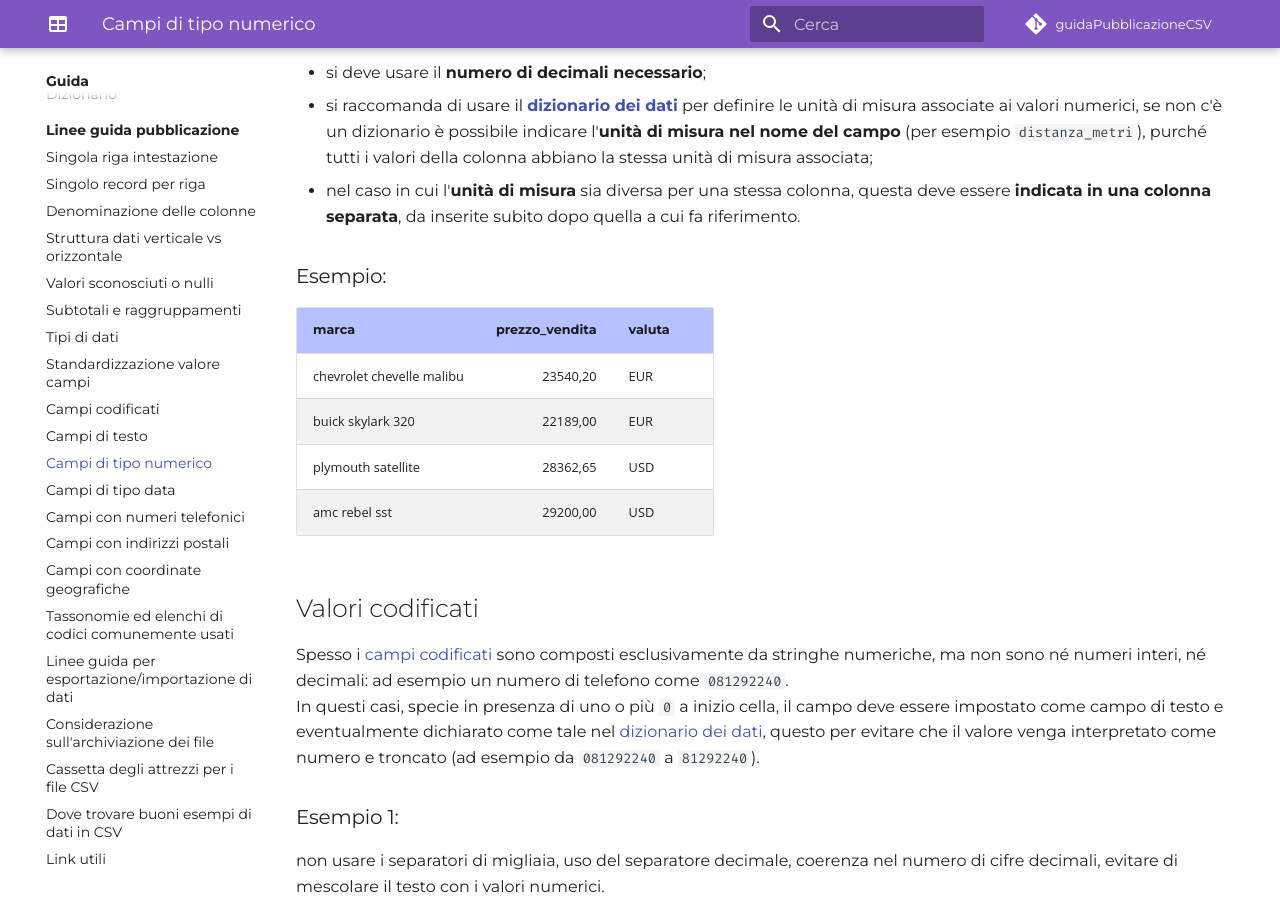
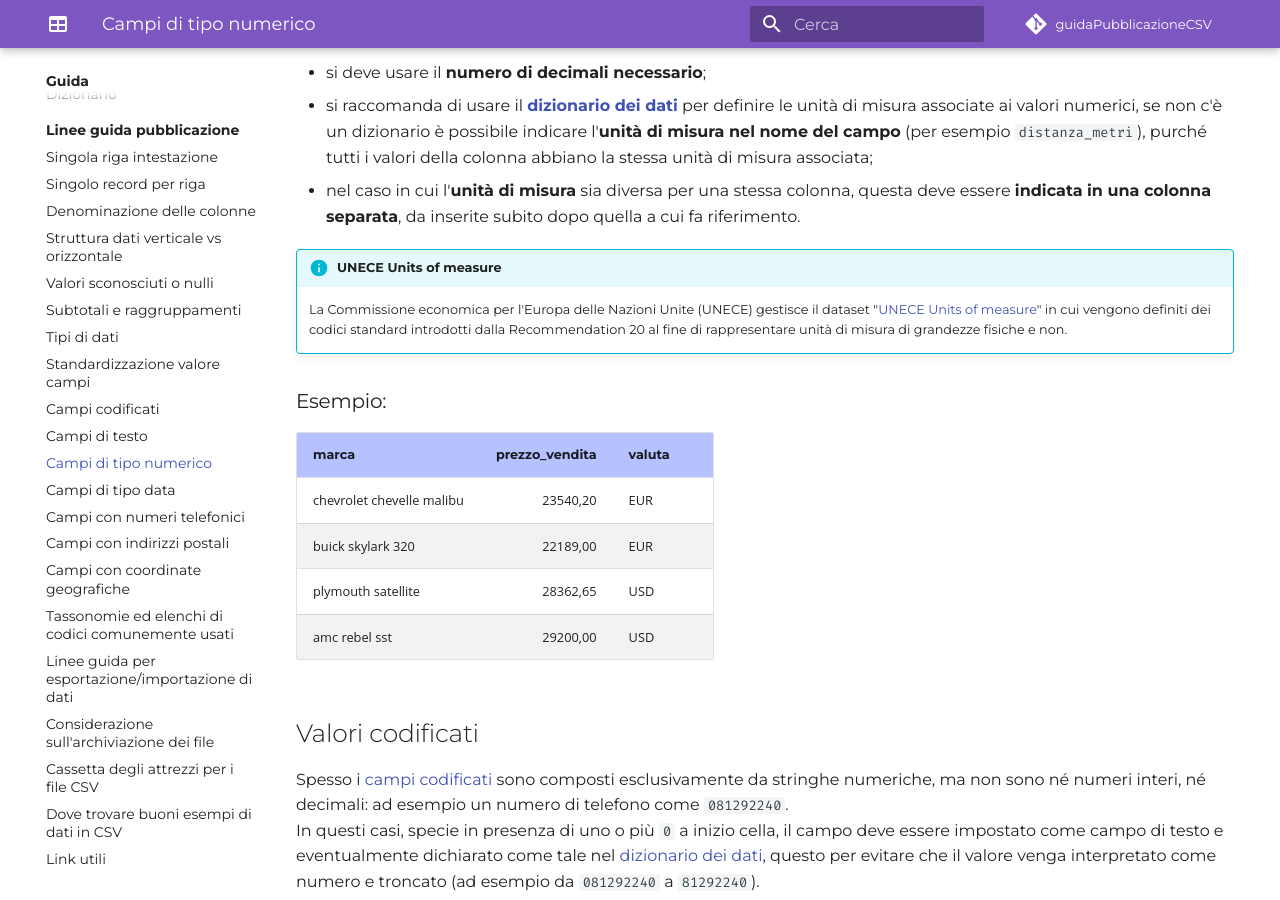
Before and after one commit to ondata/guidaPraticaPubblicazioneCSV, an MkDocs documentation site: the page built from docs/guida/linee_guida_pubblicazione/P11_campi_tipo_numerico.md, in a window 1280 px wide and 900 px high, scrolled down 1059 px. Built offline with MkDocs 1.6.1 and Material for MkDocs 9.7.7, drawn with Linux system fonts in a browser that asks for light colours; comment, search, counter and statistics services are not loaded.

Commit message:
added unece uom
Non so se vale la pena segnalare i codici standard per le unità di misura introdotti da UNECE e non so se questo è il "luogo" adatto, in caso, ecco una PR

```diff
--- a/docs/guida/linee_guida_pubblicazione/P11_campi_tipo_numerico.md
+++ b/docs/guida/linee_guida_pubblicazione/P11_campi_tipo_numerico.md
@@ -29,6 +29,10 @@ I campi numerici devono essere codificati esclusivamente come tipi di dati numer
   - si deve usare il **numero di decimali necessario**;
   - si raccomanda di usare il **[dizionario dei dati](../Dizionario_dati.md)** per definire le unità di misura associate ai valori numerici, se non c'è un dizionario è possibile indicare l'**unità di misura nel nome del campo** (per esempio `distanza_metri`), purché tutti i valori della colonna abbiano la stessa unità di misura associata;
   - nel caso in cui l'**unità di misura** sia diversa per una stessa colonna, questa deve essere **indicata in una colonna separata**, da inserite subito dopo quella a cui fa riferimento.
+
+!!! info "UNECE Units of measure"
+
+    La Commissione economica per l'Europa delle Nazioni Unite (UNECE) gestisce il dataset "[UNECE Units of measure](https://datahub.io/core/unece-units-of-measure)" in     cui vengono definiti dei codici standard introdotti dalla Recommendation 20 al fine di rappresentare unità di misura di grandezze fisiche e non.
 
 ### Esempio:
 
```
